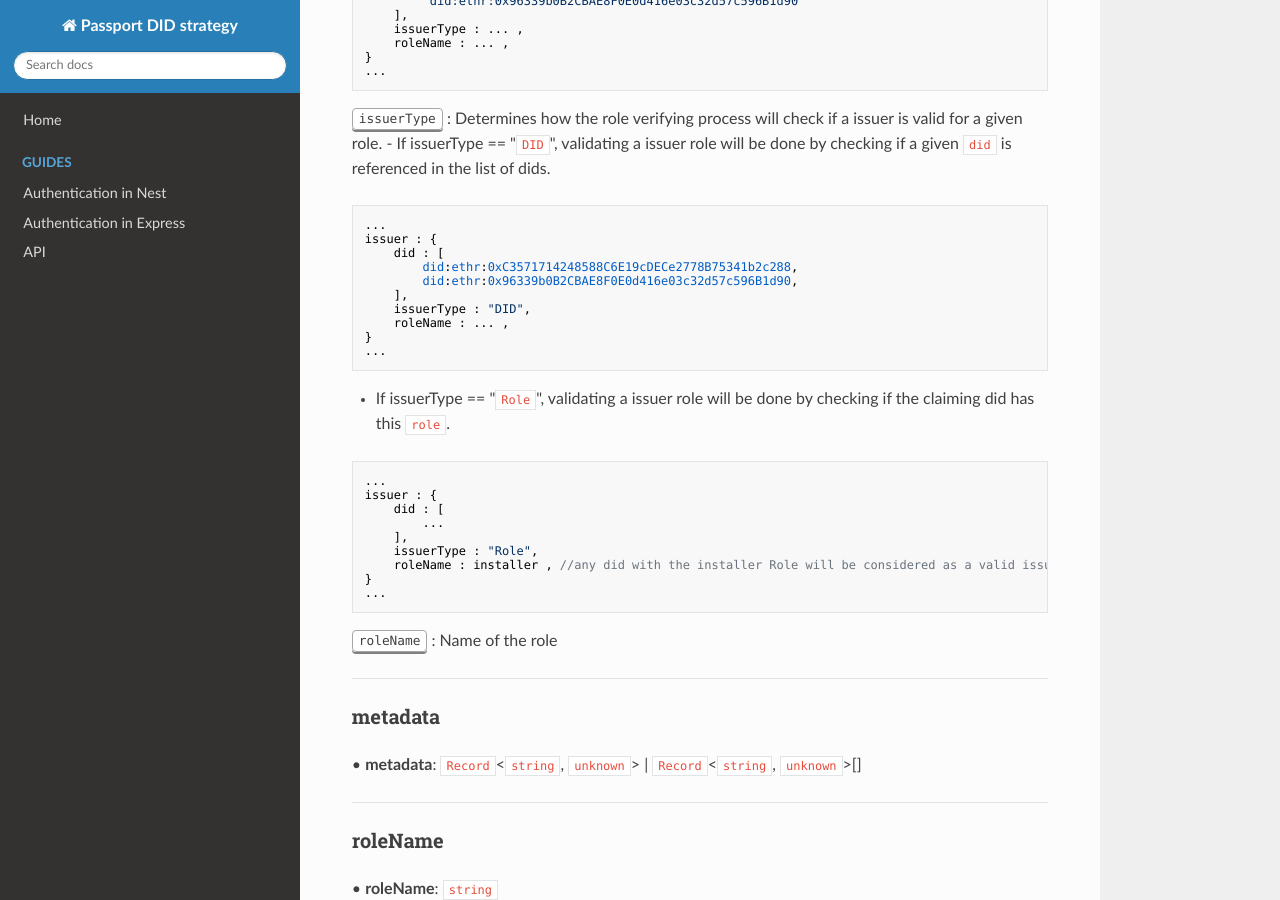
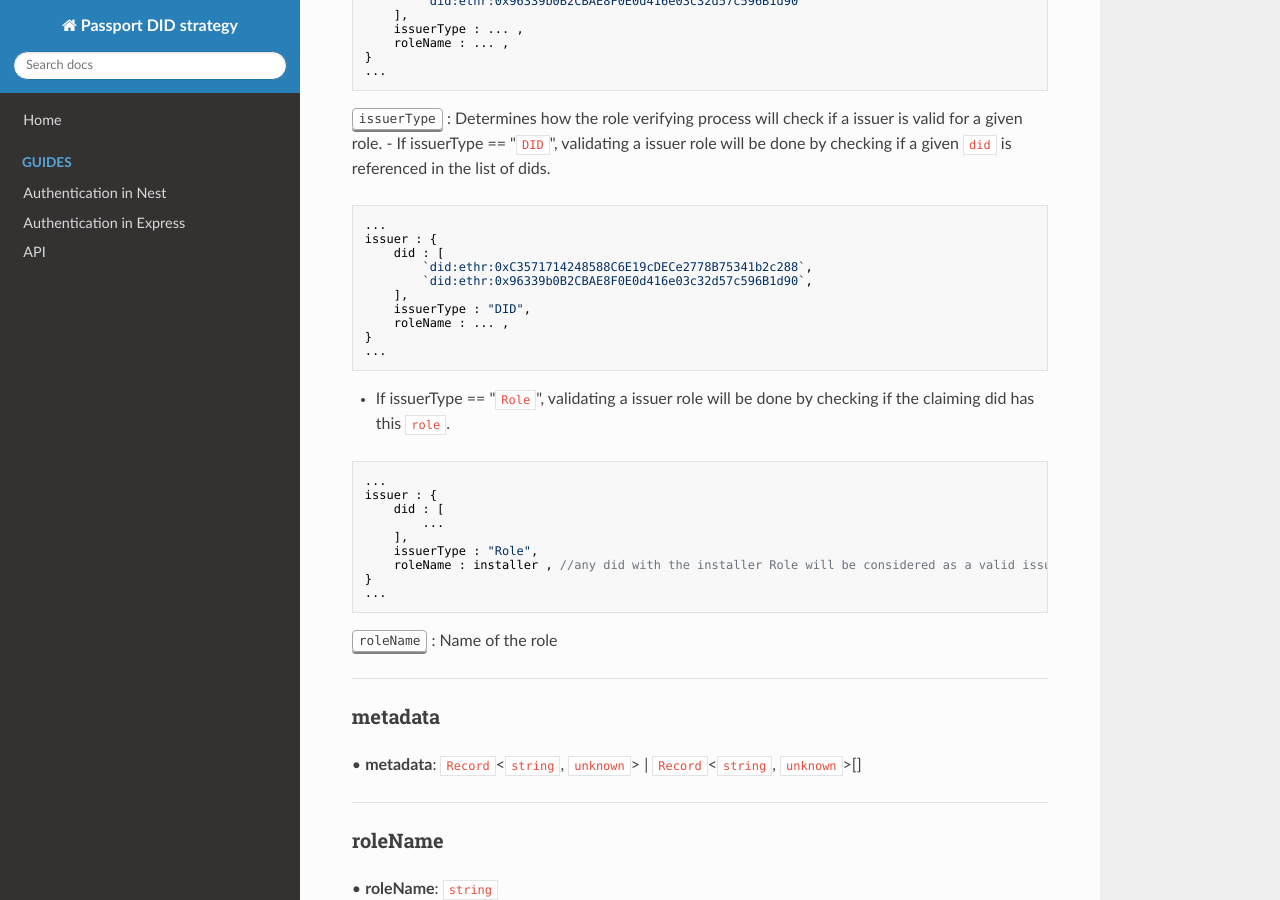
Before and after one commit to energywebfoundation/passport-did-auth, an MkDocs documentation site: the page built from docs/api/interfaces/LoginStrategy_types.IRoleDefinition.md, in a window 1280 px wide and 900 px high, scrolled down 1163 px. Built offline with MkDocs 1.6.1, drawn with Linux system fonts in a browser that asks for light colours; nearby versions of some CDN libraries.

```diff
--- a/docs/api/interfaces/LoginStrategy_types.IRoleDefinition.md
+++ b/docs/api/interfaces/LoginStrategy_types.IRoleDefinition.md
@@ -61,8 +61,8 @@ issuer : {
 ...
 issuer : {
     did : [
-        did:ethr:0xC3571714248588C6E19cDECe2778B75341b2c288,
-        did:ethr:0x96339b0B2CBAE8F0E0d416e03c32d57c596B1d90,
+        `did:ethr:0xC3571714248588C6E19cDECe2778B75341b2c288`,
+        `did:ethr:0x96339b0B2CBAE8F0E0d416e03c32d57c596B1d90`,
     ],
     issuerType : "DID",
     roleName : ... ,
```
